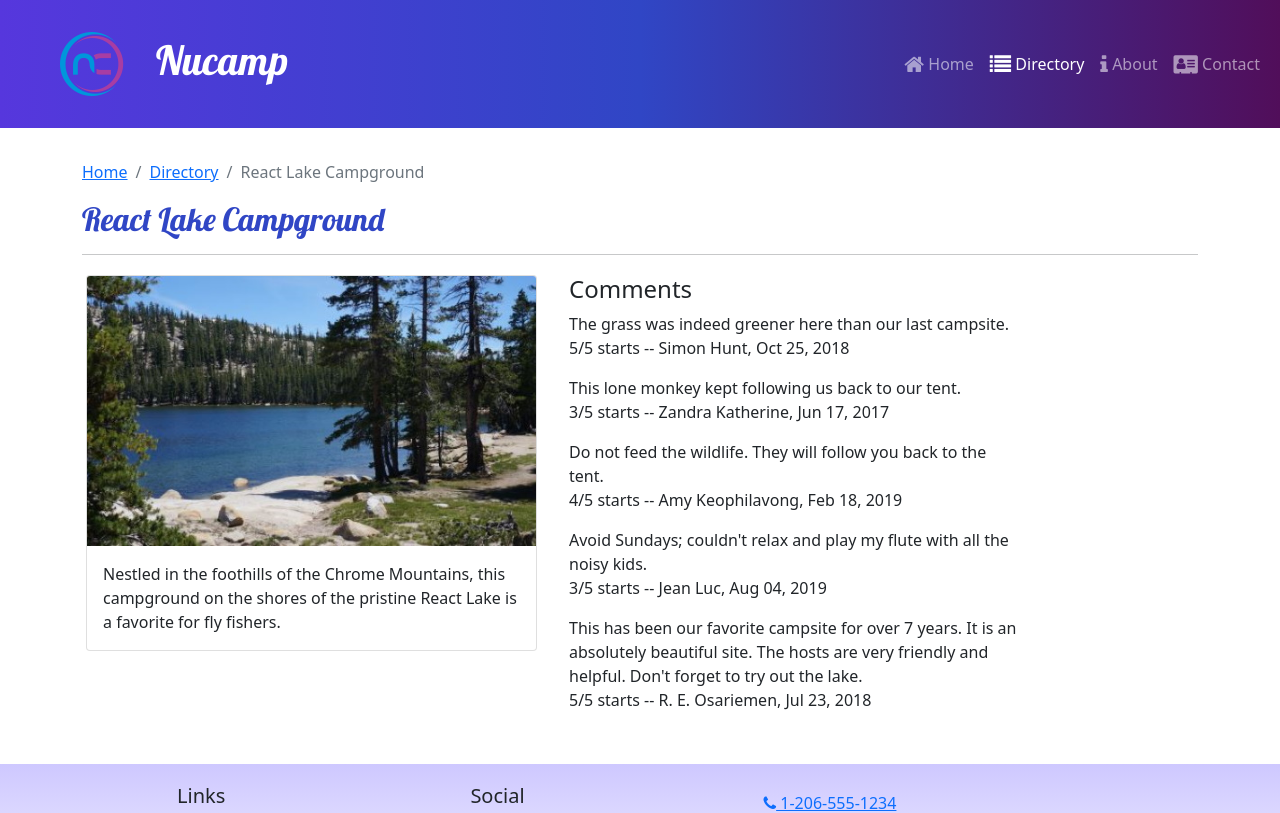
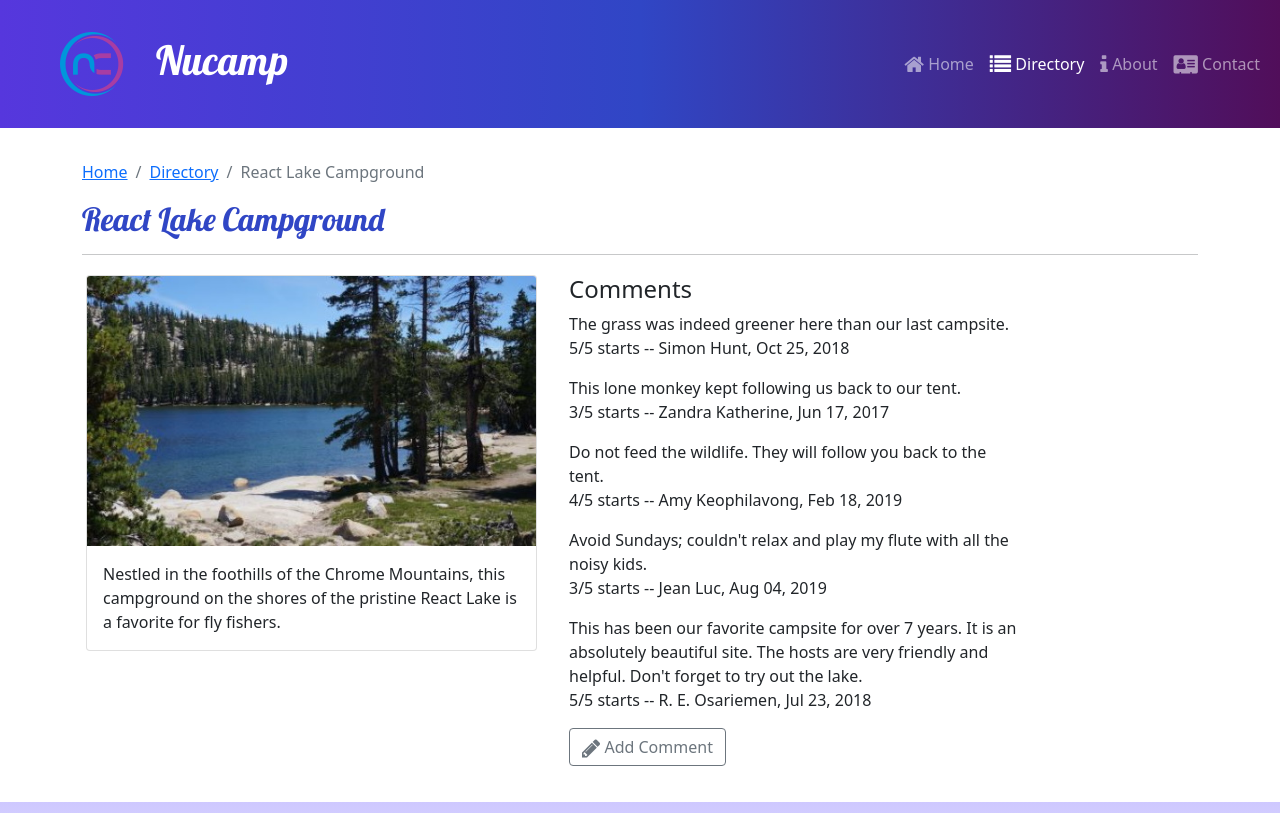
Before and after one commit to dscardona/nucampsite-react, a React (Create React App) app: page /directory/0 in a window 1280 px wide. Shown: the top 813 px of the page. Built offline with nearby package versions, Linux system fonts and the light colour scheme.

Commit message:
Create CommentForm component and render it on CommentList

```diff
--- /dev/null
+++ b/src/features/comments/CommentForm.js
@@ -0,0 +1,24 @@
+import { useState } from "react";
+import { Button, Modal, ModalHeader, ModalBody } from "reactstrap";
+
+const CommentForm = ({ campsiteId }) => {
+    const [modalOpen, setModalOpen] = useState(false);
+
+    return (
+        <>
+            <Button outline onClick={() => setModalOpen(true)}>
+                <i className='fa fa-pencil fa-lg' /> Add Comment
+            </Button>
+            <Modal isOpen={modalOpen}>
+                <ModalHeader toggle={() => setModalOpen(false)}>
+                    Add Comment
+                </ModalHeader>
+                <ModalBody>
+                    campsite: {campsiteId}
+                </ModalBody>
+            </Modal>
+        </>
+    );
+};
+
+export default CommentForm;
--- a/src/features/comments/CommentsList.js
+++ b/src/features/comments/CommentsList.js
@@ -1,6 +1,7 @@
 import { Col } from "reactstrap";
 import Comment from './Comment';
 import { selectCommentsByCampsiteId } from "./commentsSlice";
+import CommentForm from "./CommentForm";
 
 const CommentsList = ({ campsiteId }) => {
     const comments = selectCommentsByCampsiteId(campsiteId);
@@ -12,6 +13,7 @@ const CommentsList = ({ campsiteId }) => {
                 {comments.map((comment) => {
                     return <Comment key={comment.id} comment={comment} />;
                 })}
+                <CommentForm campsiteId={campsiteId}/>
             </Col>
         );
     }
```
